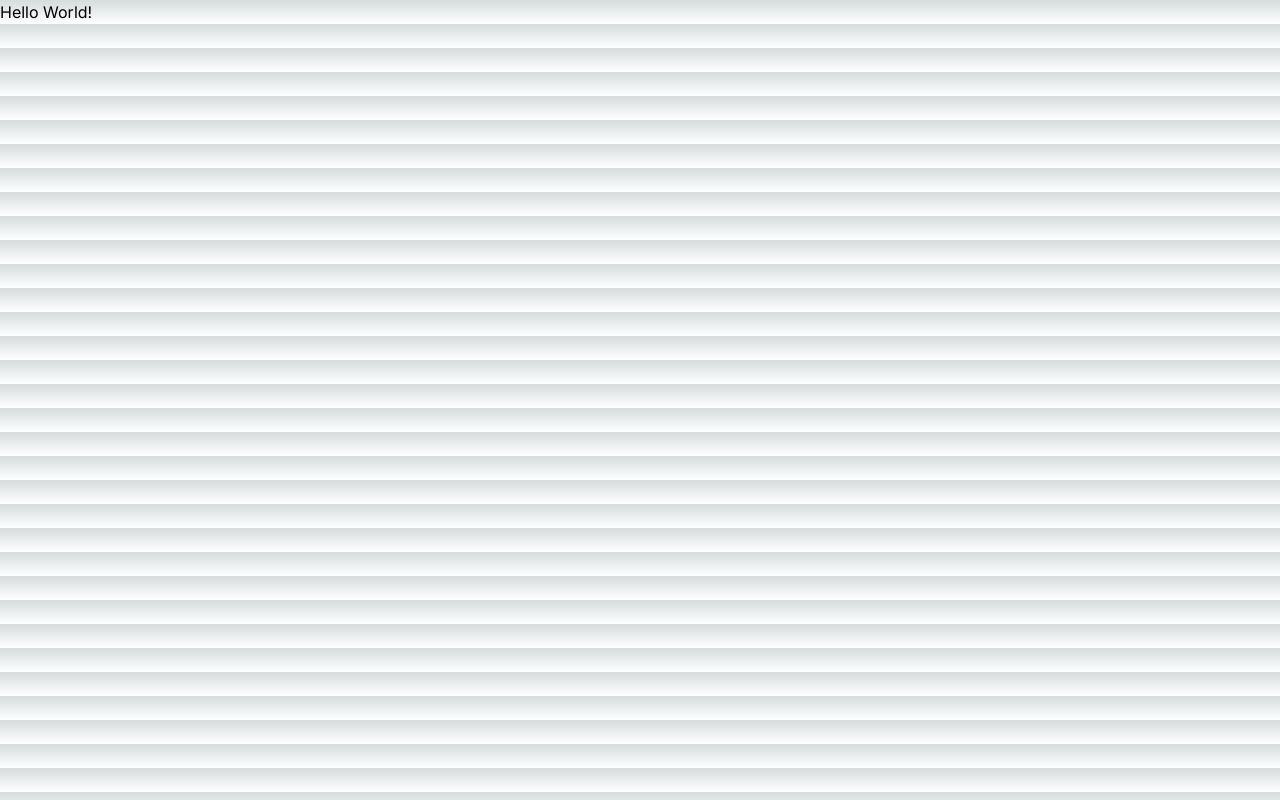
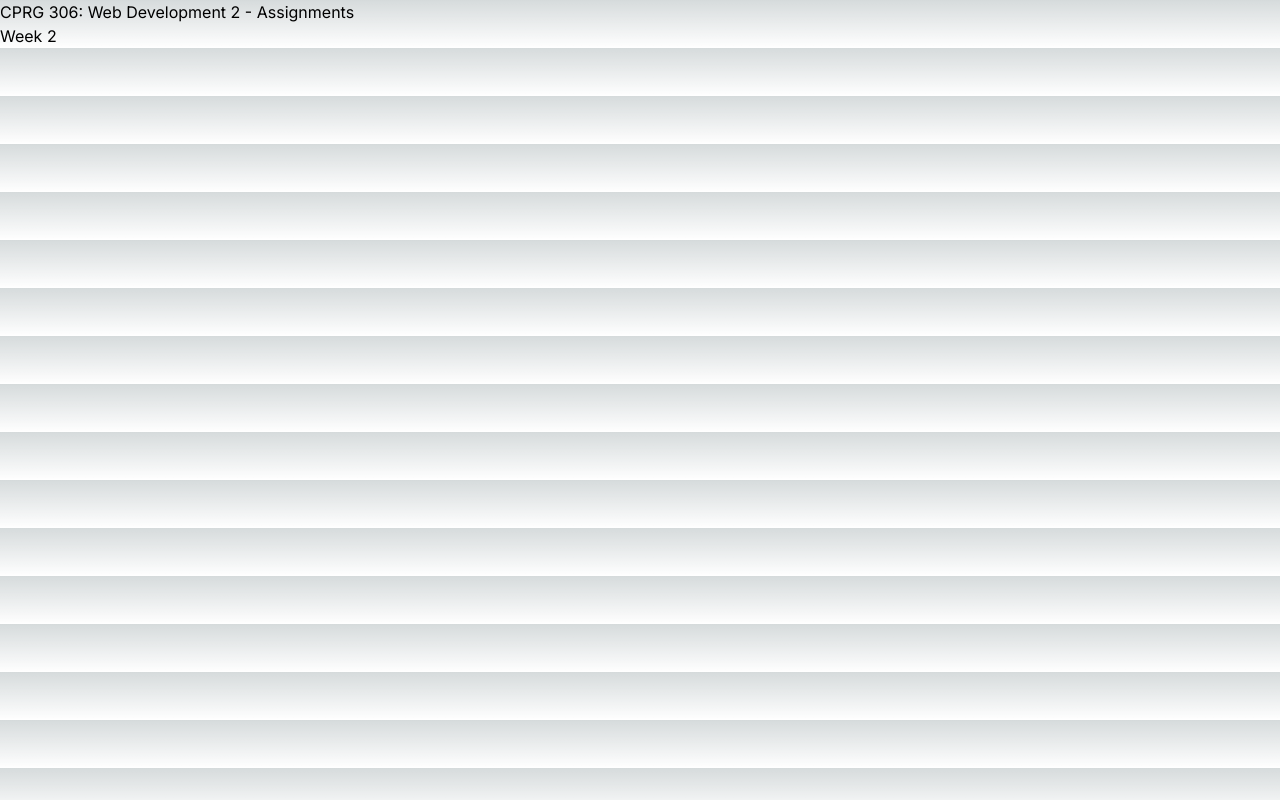
Before and after one commit to Daws98/cprg306-assignments, a Next.js app: page / in a window 1280 px wide. Built offline with nearby package versions, Linux system fonts and the light colour scheme.

Commit message:
Finished Week 2
final touch ups

```diff
--- a/app/page.js
+++ b/app/page.js
@@ -1,3 +1,16 @@
+import Link from 'next/link'
 export default function Page() {
-  return <main>Hello World!</main>
+  return (
+    <main>
+      <h1>CPRG 306: Web Development 2 - Assignments</h1>
+      <ul>
+        <li>
+          <Link href='week-2'>Week 2</Link>
+        </li>
+      </ul>
+    </main>
+
+  )
+
+
 }
```
